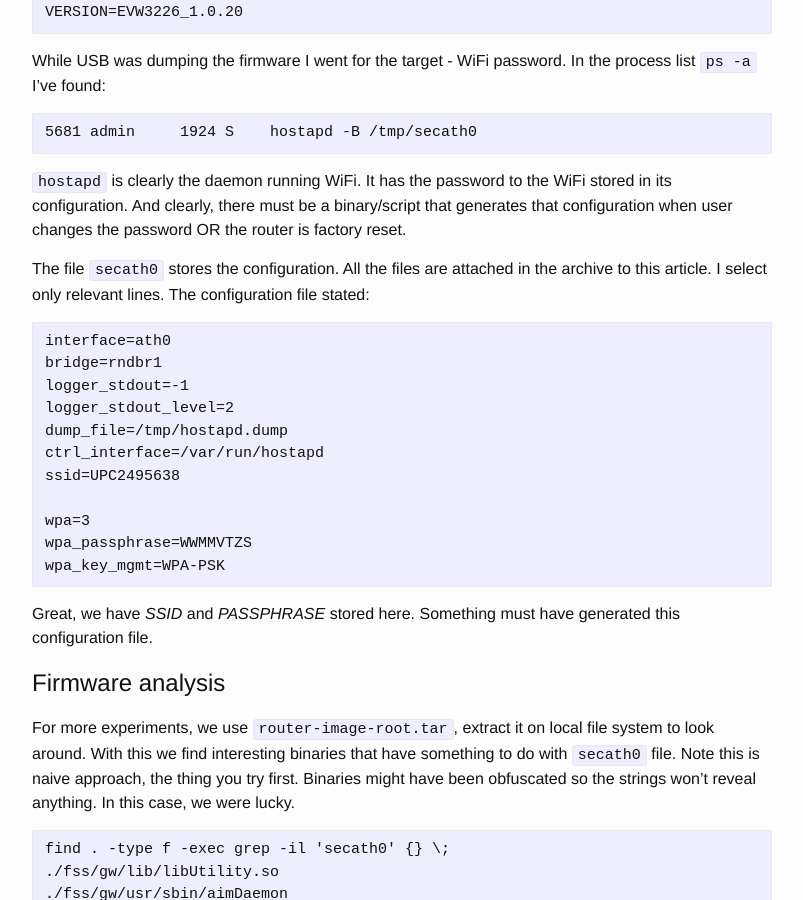
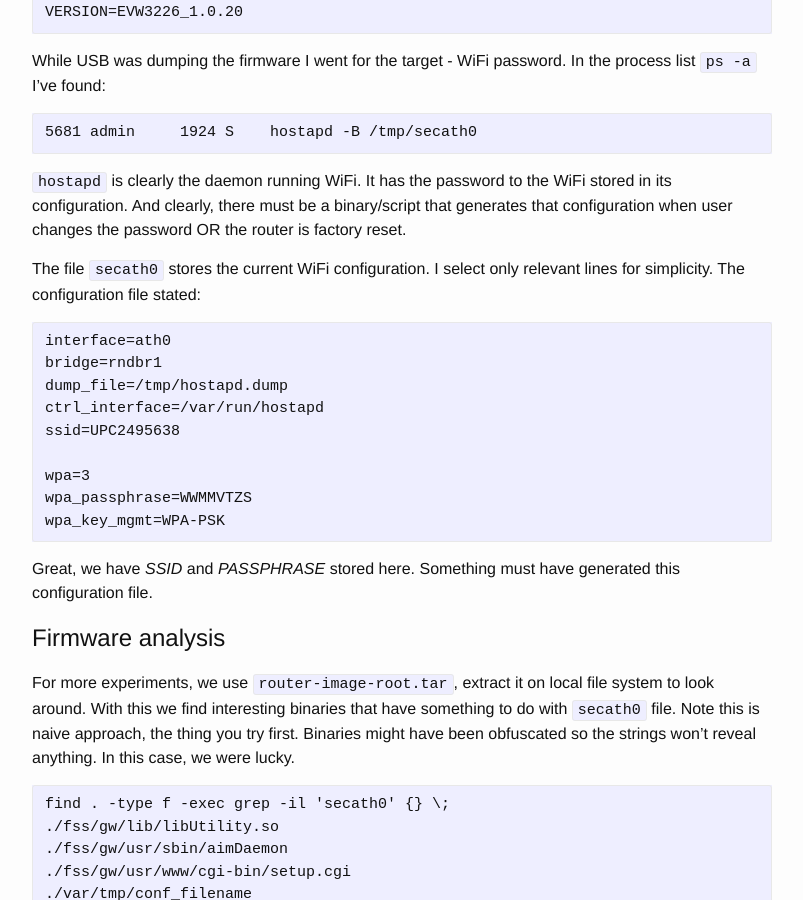
Before and after one commit to yolosec/deadcodeBlog, a Jekyll site: the page built from _posts/2016-06-14-UPC-UBEE-EVW3226-WPA2-RExing.markdown, in a window 1280 px wide and 900 px high, scrolled down 2631 px. Shown: the whole window, without its empty margins (238-1041 px from the left). Built offline with Jekyll 4.4.1, drawn with Linux system fonts in a browser that asks for light colours; formulas are drawn with MathJax 3.

Commit message:
ubee: not everything in archive, simplify config

````diff
--- a/_posts/2016-06-14-UPC-UBEE-EVW3226-WPA2-RExing.markdown
+++ b/_posts/2016-06-14-UPC-UBEE-EVW3226-WPA2-RExing.markdown
@@ -131,14 +131,11 @@ While USB was dumping the firmware I went for the target - WiFi password. In the
 And clearly, there must be a binary/script that generates that configuration when user changes the
 password OR the router is factory reset.
 
-The file `secath0` stores the configuration. All the files are attached in the archive to this
-article. I select only relevant lines. The configuration file stated:
+The file `secath0` stores the current WiFi configuration. I select only relevant lines for simplicity. The configuration file stated:
 
 ```
 interface=ath0
 bridge=rndbr1
-logger_stdout=-1
-logger_stdout_level=2
 dump_file=/tmp/hostapd.dump
 ctrl_interface=/var/run/hostapd
 ssid=UPC2495638
````
